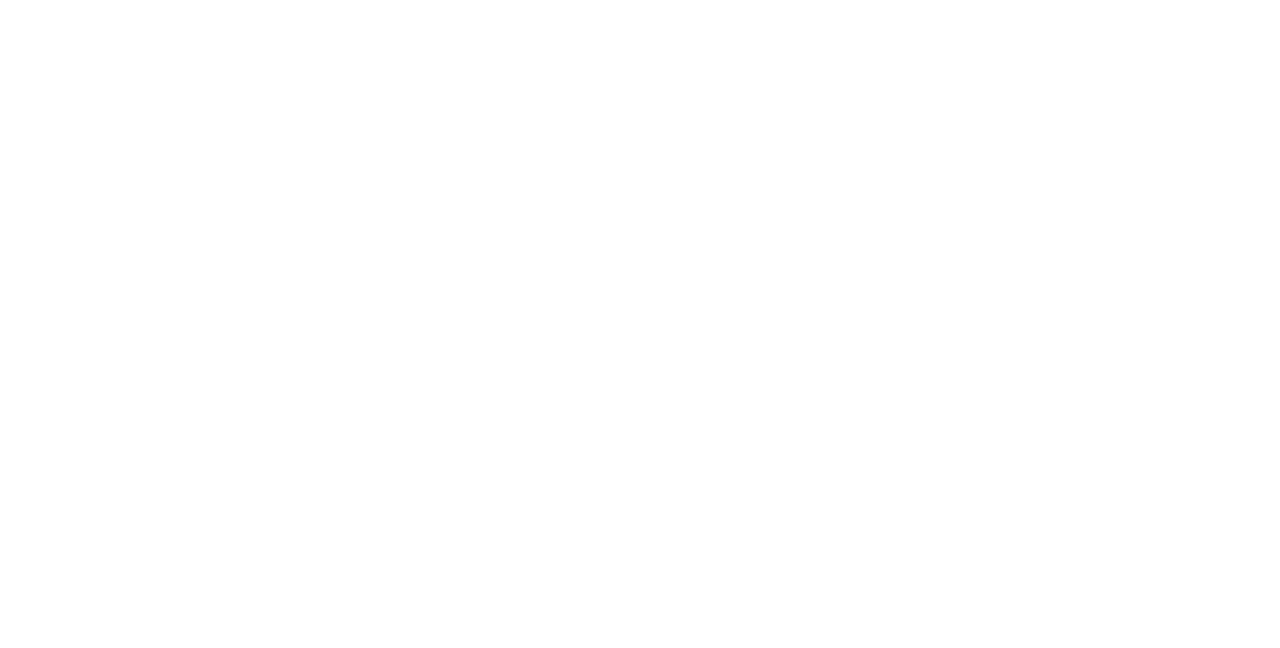
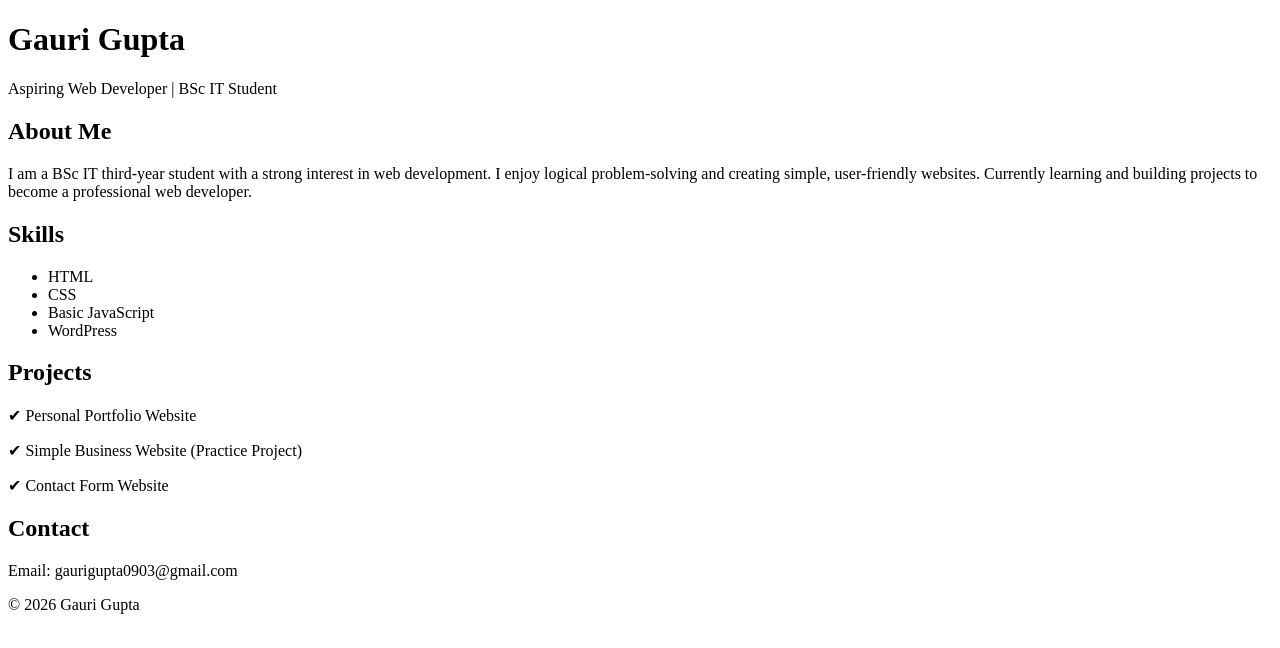
Before and after one commit to gaurigupta0903/portfolio-website, a plain HTML site: page INDEX.HTML in a window 1280 px wide. Drawn offline with Linux system fonts and the light colour scheme.

Commit message:
INDEX.HTML

```diff
--- a/INDEX.HTML
+++ b/INDEX.HTML
@@ -1,11 +1,51 @@
 <!DOCTYPE html>
 <html lang="en">
 <head>
-    <meta charset="UTF-8">
-    <meta name="viewport" content="width=device-width, initial-scale=1.0">
-    <title>Document</title>
+  <meta charset="UTF-8">
+  <title>Gauri Gupta | Web Developer</title>
+  <link rel="stylesheet" href="style.css">
 </head>
 <body>
 
+<header>
+  <h1>Gauri Gupta</h1>
+  <p>Aspiring Web Developer | BSc IT Student</p>
+</header>
+
+<section>
+  <h2>About Me</h2>
+  <p>
+    I am a BSc IT third-year student with a strong interest in web development.
+    I enjoy logical problem-solving and creating simple, user-friendly websites.
+    Currently learning and building projects to become a professional web developer.
+  </p>
+</section>
+
+<section>
+  <h2>Skills</h2>
+  <ul>
+    <li>HTML</li>
+    <li>CSS</li>
+    <li>Basic JavaScript</li>
+    <li>WordPress</li>
+  </ul>
+</section>
+
+<section>
+  <h2>Projects</h2>
+  <p>✔ Personal Portfolio Website</p>
+  <p>✔ Simple Business Website (Practice Project)</p>
+  <p>✔ Contact Form Website</p>
+</section>
+
+<section>
+  <h2>Contact</h2>
+  <p>Email: gaurigupta0903@gmail.com</p>
+</section>
+
+<footer>
+  <p>© 2026 Gauri Gupta</p>
+</footer>
+
 </body>
 </html>
```
